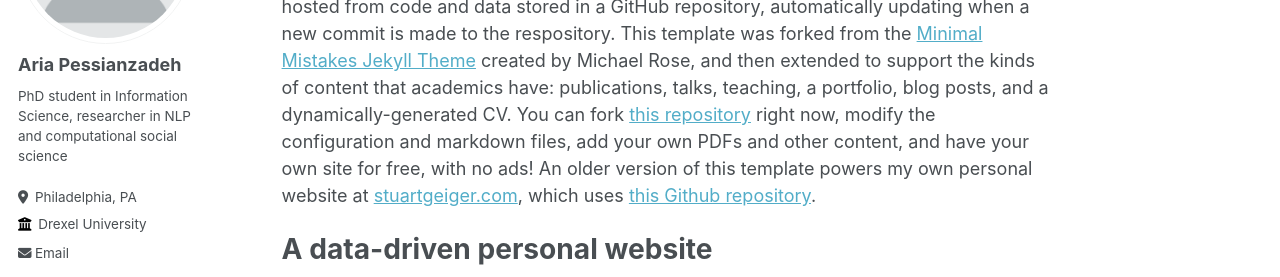
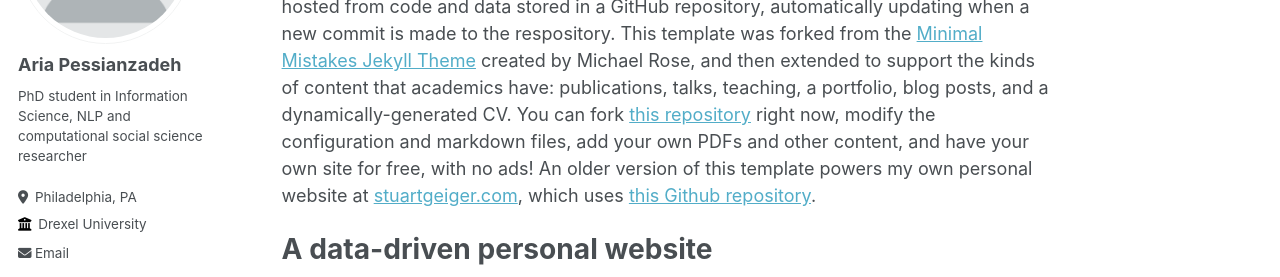
Before and after one commit to aryapess/aryapess.github.io, a Jekyll site: the page built from _pages/about.md, in a window 1280 px wide. Shown: the part 237-514 px from the top of the page. Built offline with Jekyll 4.4.1, drawn with Linux system fonts in a browser that asks for light colours; some web fonts are replaced.

```diff
--- a/_config.yml
+++ b/_config.yml
@@ -24,7 +24,7 @@ author:
   avatar           : "profile.png"
   name             : "Aria Pessianzadeh"
   pronouns         : # example: "she/her"
-  bio              : "PhD student in Information Science, researcher in NLP and computational social science"
+  bio              : "PhD student in Information Science, NLP and computational social science researcher"
   location         : "Philadelphia, PA"
   employer         : "Drexel University"
   uri              : # URL
```
